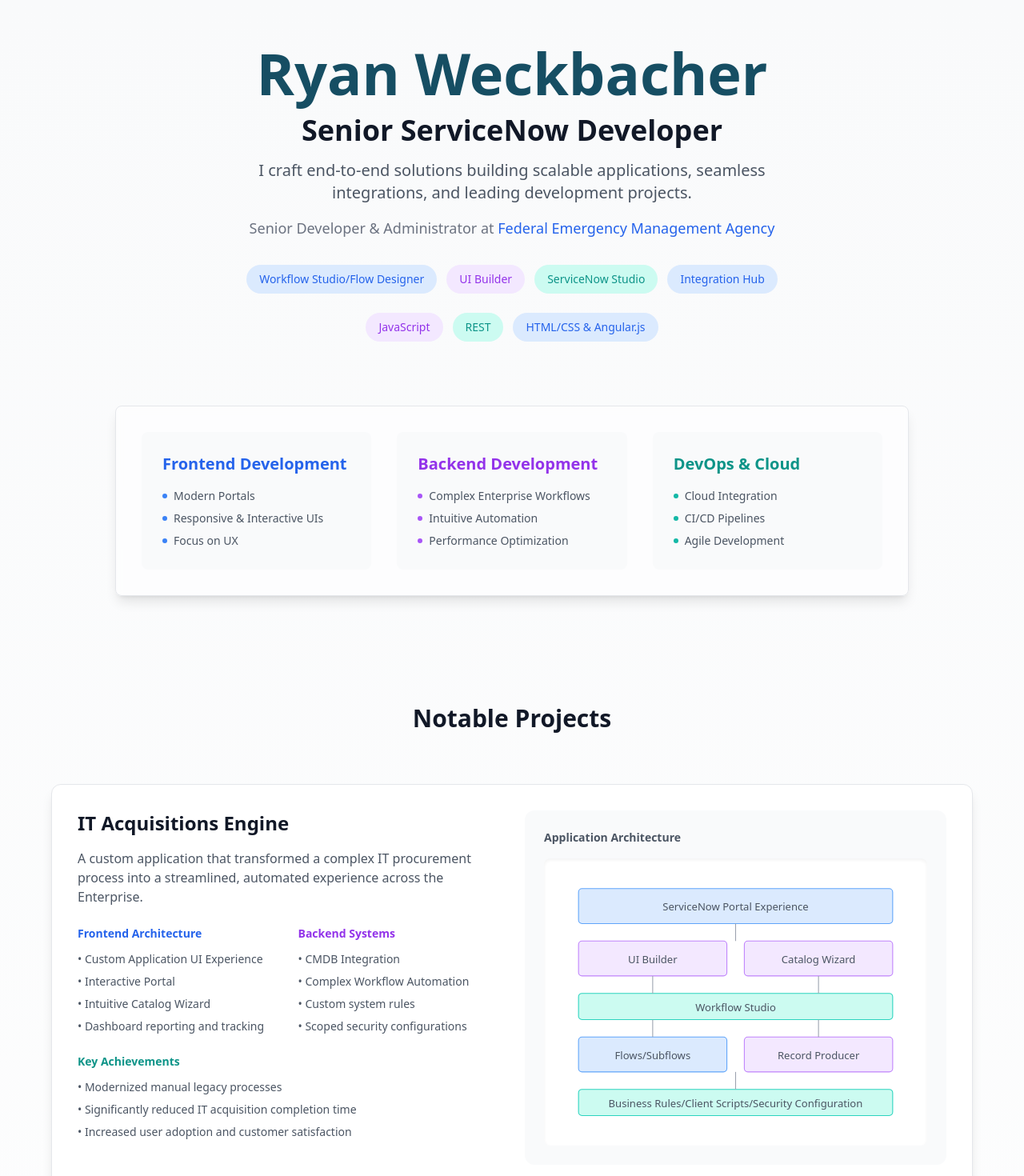
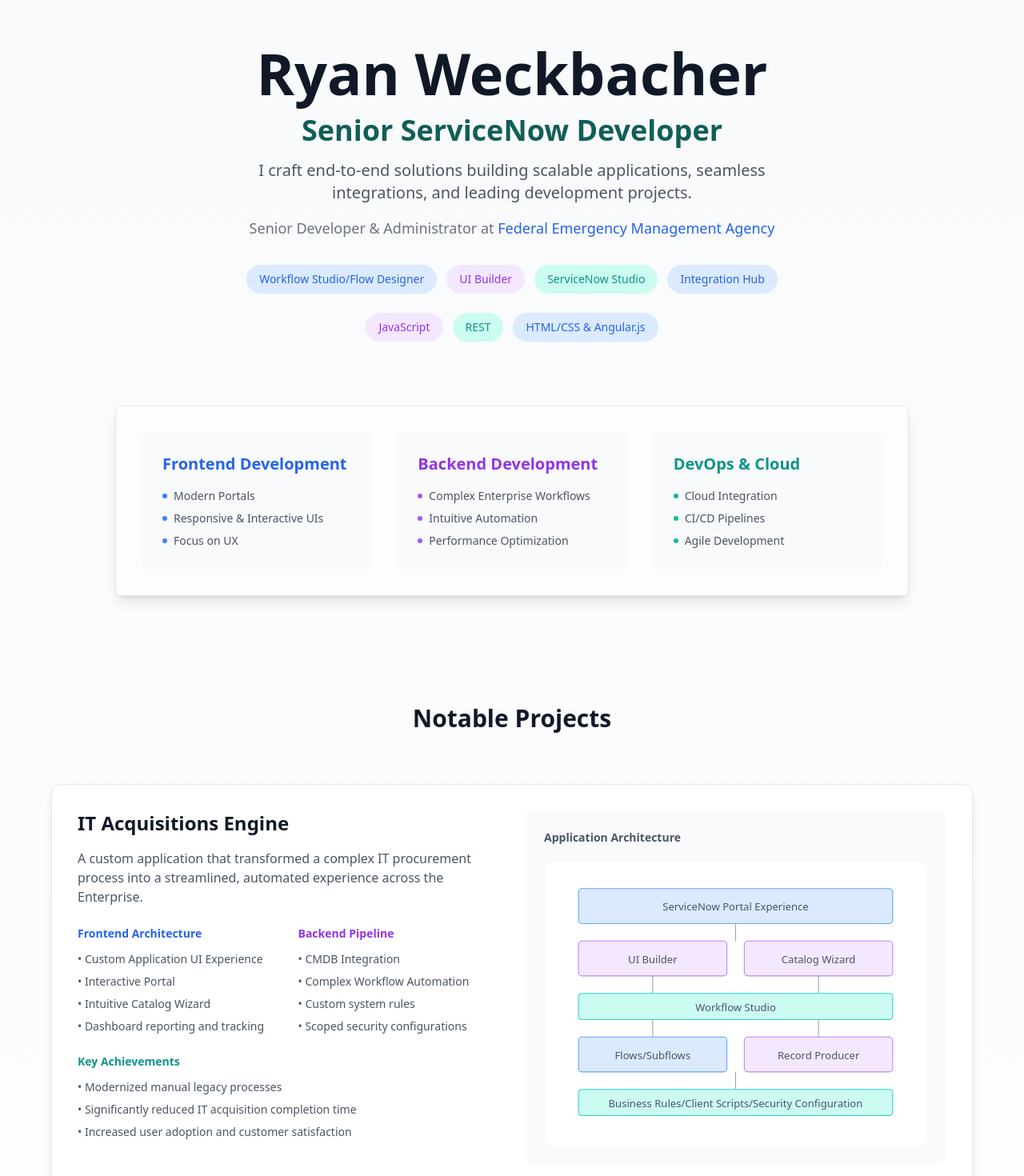
Before and after one commit to Ryan-git-snow/ryansnowportfolio, a Next.js app: page / in a window 1280 px wide. Shown: the top 1470 px of the page at 80% size. Built offline with nearby package versions, Linux system fonts and the light colour scheme.

Commit message:
Text color and wording tweaks

```diff
--- a/app/components/HeroSection.tsx
+++ b/app/components/HeroSection.tsx
@@ -15,10 +15,10 @@
 			<div className="relative z-10 min-h-screen flex flex-col items-center justify-center px-4 pt-8 md:pt-0">
 				<motion.div initial={{ opacity: 0, y: 20 }} animate={{ opacity: 1, y: 0 }} className="text-center mb-8 md:mb-12">
 					<div className="space-y-3 md:space-y-4 mb-6 md:mb-8">
-						<h1 className="text-4xl md:text-7xl font-bold text-cyan-900">
+						<h1 className="text-4xl md:text-7xl font-bold text-black-900">
 							Ryan Weckbacher
 						</h1>
-						<h2 className="text-2xl md:text-4xl font-bold text-gray-900">Senior ServiceNow Developer</h2>
+						<h2 className="text-2xl md:text-4xl font-bold text-teal-800">Senior ServiceNow Developer</h2>
 						<p className="text-lg md:text-xl text-gray-600 max-w-2xl mx-auto">
 							I craft end-to-end solutions building scalable applications, seamless integrations, and leading development projects.
 						</p>
--- a/app/components/ProjectsSection.tsx
+++ b/app/components/ProjectsSection.tsx
@@ -45,7 +45,7 @@
 											</ul>
 										</div>
 										<div>
-											<h4 className="text-sm font-semibold text-purple-600 mb-3">Backend Systems</h4>
+											<h4 className="text-sm font-semibold text-purple-600 mb-3">Backend Pipeline</h4>
 											<ul className="space-y-2 text-sm text-gray-600">
 												<li>• CMDB Integration</li>
 												<li>• Complex Workflow Automation</li>
```
